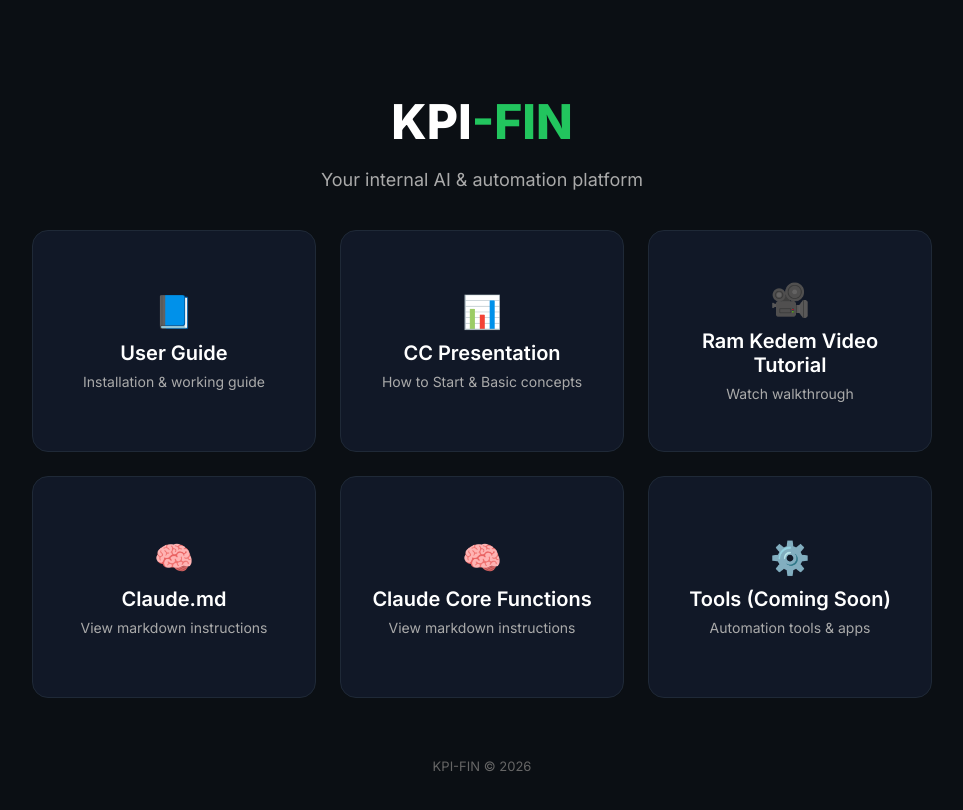
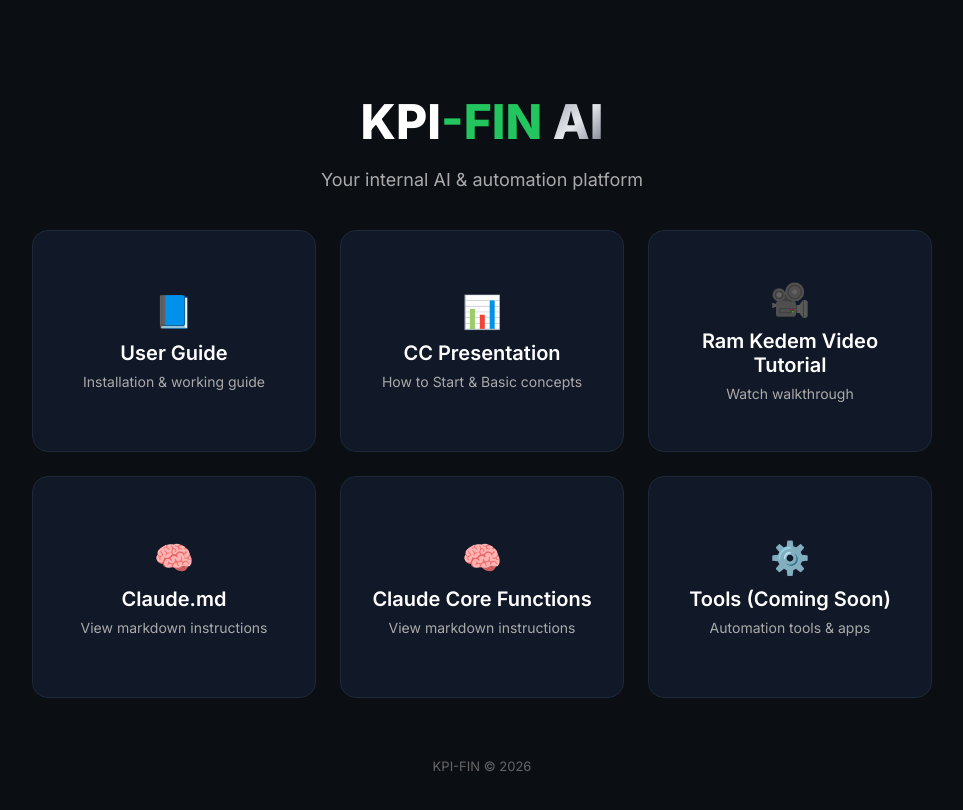
Before and after one commit to kpi-fin/cc_start, a plain HTML site: page index.html in a window 1280 px wide. Shown: the whole page, without its empty margins (158-1121 px from the left). Drawn offline with Linux system fonts and the light colour scheme.

Commit message:
Add AI styling to KPI header

```diff
--- a/index.html
+++ b/index.html
@@ -125,6 +125,13 @@
       color: black;
     }
 
+    .ai {
+      background: linear-gradient(135deg, #9ca3af, #e5e7eb, #6b7280);
+      -webkit-background-clip: text;
+      -webkit-text-fill-color: transparent;
+      font-weight: 800;
+    }
+
   </style>
 </head>
 
@@ -132,7 +139,9 @@
 
 <div class="container">
 
-  <h1>KPI<span>-FIN</span></h1>
+  <h1>
+    KPI<span>-FIN</span> <span class="ai">AI</span>
+  </h1>
   <p>Your internal AI & automation platform</p>
 
   <div class="grid">
```
